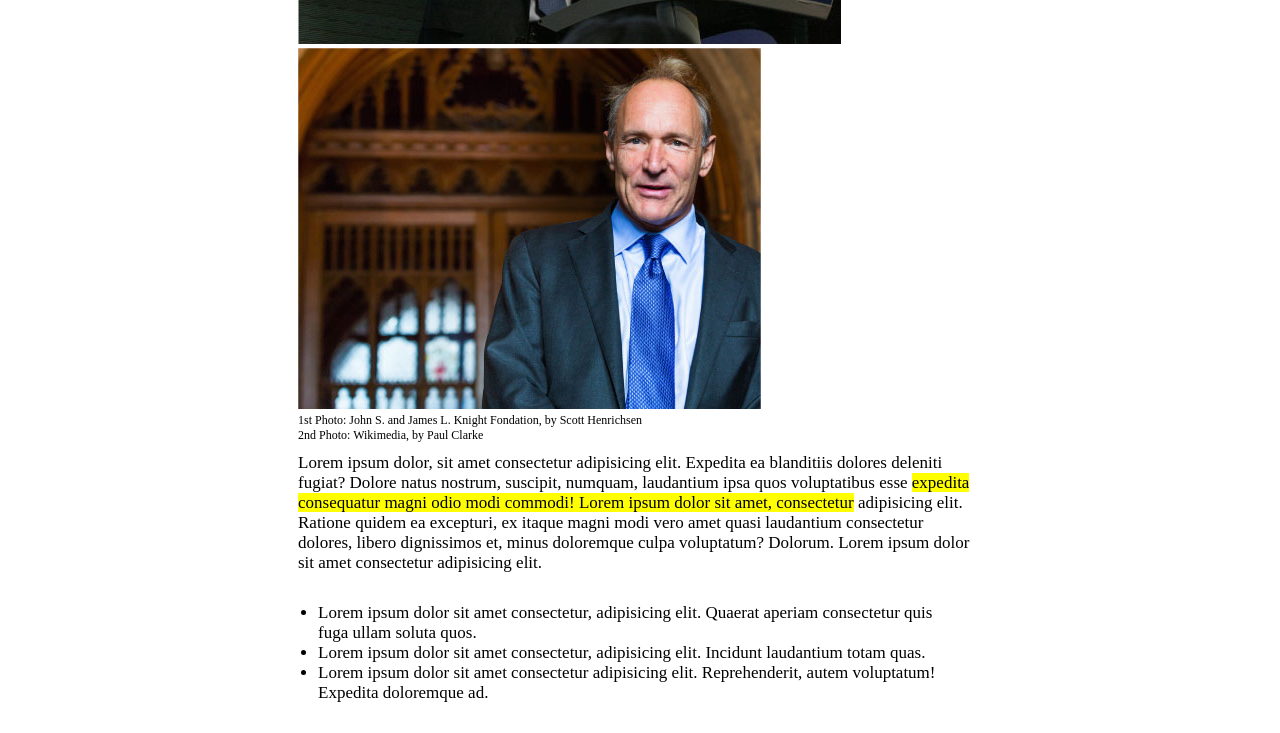
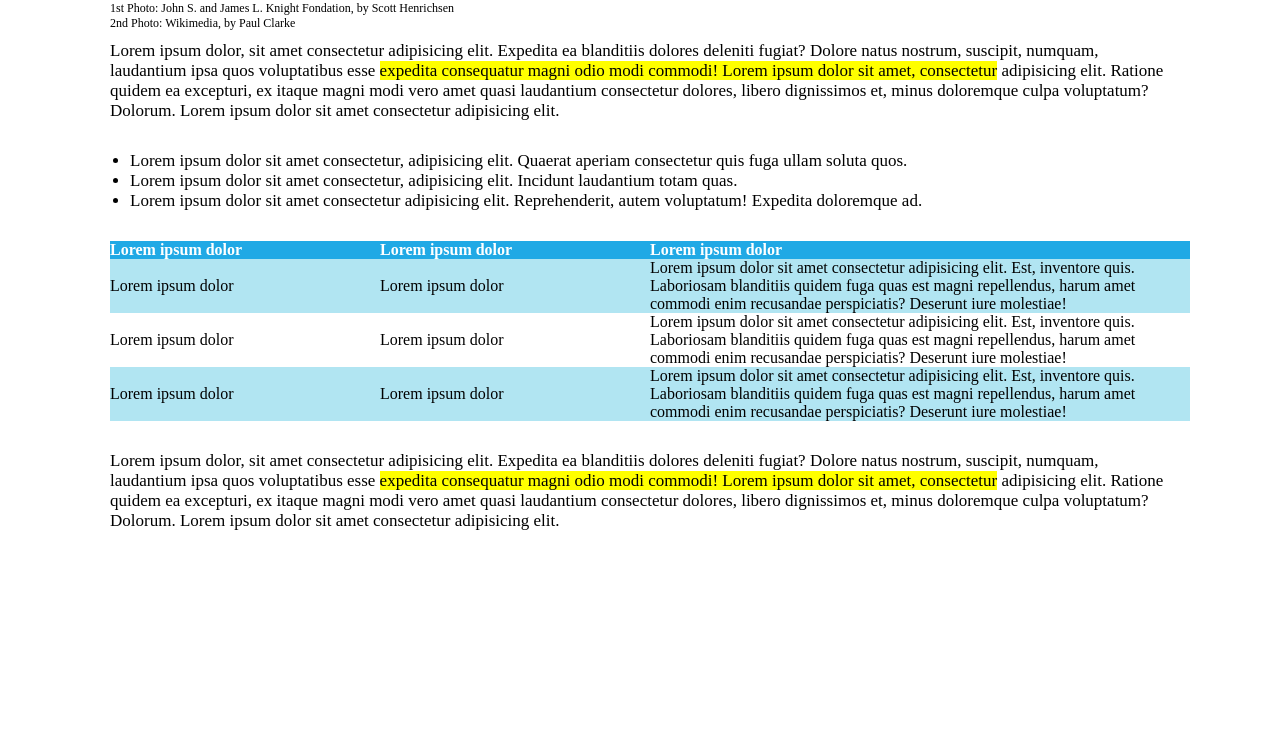
Before and after one commit to michelecanini/html-css-booleaner, a plain HTML site: page index.html in a window 1280 px wide. Shown: the part 640-1373 px from the top of the page. After the commit the page ends 1181 px from the top, so only its background shows below. Drawn offline with Linux system fonts and the light colour scheme.

Commit message:
table insertion done

```diff
--- a/css/style.css
+++ b/css/style.css
@@ -8,7 +8,7 @@
  }
 
  .container{
-    width: 55%;
+    width: 1080px;
  }
 
  /*impostazioni header e logo*/
@@ -85,3 +85,26 @@ div.logo{
     margin: 30px;
     font-size: 17px;
  }
+
+ table{
+    width: 100%;
+    margin: 10px;
+    border-collapse: collapse;
+}
+
+tr{
+    text-align: left;
+}
+
+th.venticinque{
+    width: 25%;
+}
+
+#intestazione{
+    color: white;
+    background-color: #20a9e5;
+}
+
+.caselle-celesti{
+    background-color: #b1e5f2;
+}
--- a/index.html
+++ b/index.html
@@ -55,6 +55,37 @@
             <li>Lorem ipsum dolor sit amet consectetur adipisicing elit. Reprehenderit, autem voluptatum! Expedita doloremque ad.</li>
         </ul>
         <!--fine quinto contenitore lista non ordinata-->
+        <!--inizio sesto contenitore tabella-->
+        <table>
+                <tr id="intestazione">
+                  <th class="venticinque">Lorem ipsum dolor</th>
+                  <th class="venticinque">Lorem ipsum dolor</th>
+                  <th>Lorem ipsum dolor</th>
+                </tr>
+                <tr class="caselle-celesti">
+                  <td>Lorem ipsum dolor</td>
+                  <td>Lorem ipsum dolor</td>
+                  <td>Lorem ipsum dolor sit amet consectetur adipisicing elit. Est, inventore quis. Laboriosam blanditiis quidem fuga quas est magni repellendus, harum amet commodi enim recusandae perspiciatis? Deserunt iure molestiae!</td>
+                </tr>
+                <tr>
+                  <td>Lorem ipsum dolor</td>
+                  <td>Lorem ipsum dolor</td>
+                  <td>Lorem ipsum dolor sit amet consectetur adipisicing elit. Est, inventore quis. Laboriosam blanditiis quidem fuga quas est magni repellendus, harum amet commodi enim recusandae perspiciatis? Deserunt iure molestiae!</td>
+                </tr>
+                <tr class="caselle-celesti">
+                  <td>Lorem ipsum dolor</td>
+                  <td>Lorem ipsum dolor</td>
+                  <td>Lorem ipsum dolor sit amet consectetur adipisicing elit. Est, inventore quis. Laboriosam blanditiis quidem fuga quas est magni repellendus, harum amet commodi enim recusandae perspiciatis? Deserunt iure molestiae!</td>
+                </tr>
+        </table>
+          <!--fine sesto contenitore tabella-->
+            <!--inizio settimo contenitore paragrafo-->
+        <div>
+            <p><br>
+                Lorem ipsum dolor, sit amet consectetur adipisicing elit. Expedita ea blanditiis dolores deleniti fugiat? Dolore natus nostrum, suscipit, numquam, laudantium ipsa quos voluptatibus esse <span class="Highlighted-Text">expedita  consequatur magni odio modi commodi! Lorem ipsum dolor sit amet, consectetur</span> adipisicing elit. Ratione quidem ea excepturi, ex itaque magni modi vero amet quasi laudantium consectetur dolores, libero dignissimos et, minus doloremque culpa voluptatum? Dolorum. Lorem ipsum dolor sit amet consectetur adipisicing elit.
+            </p>
+        </div>
+        <!--fine settimo contenitore paragrafo-->
     </main>
     <footer></footer>
     <!--fine footer-->
```
